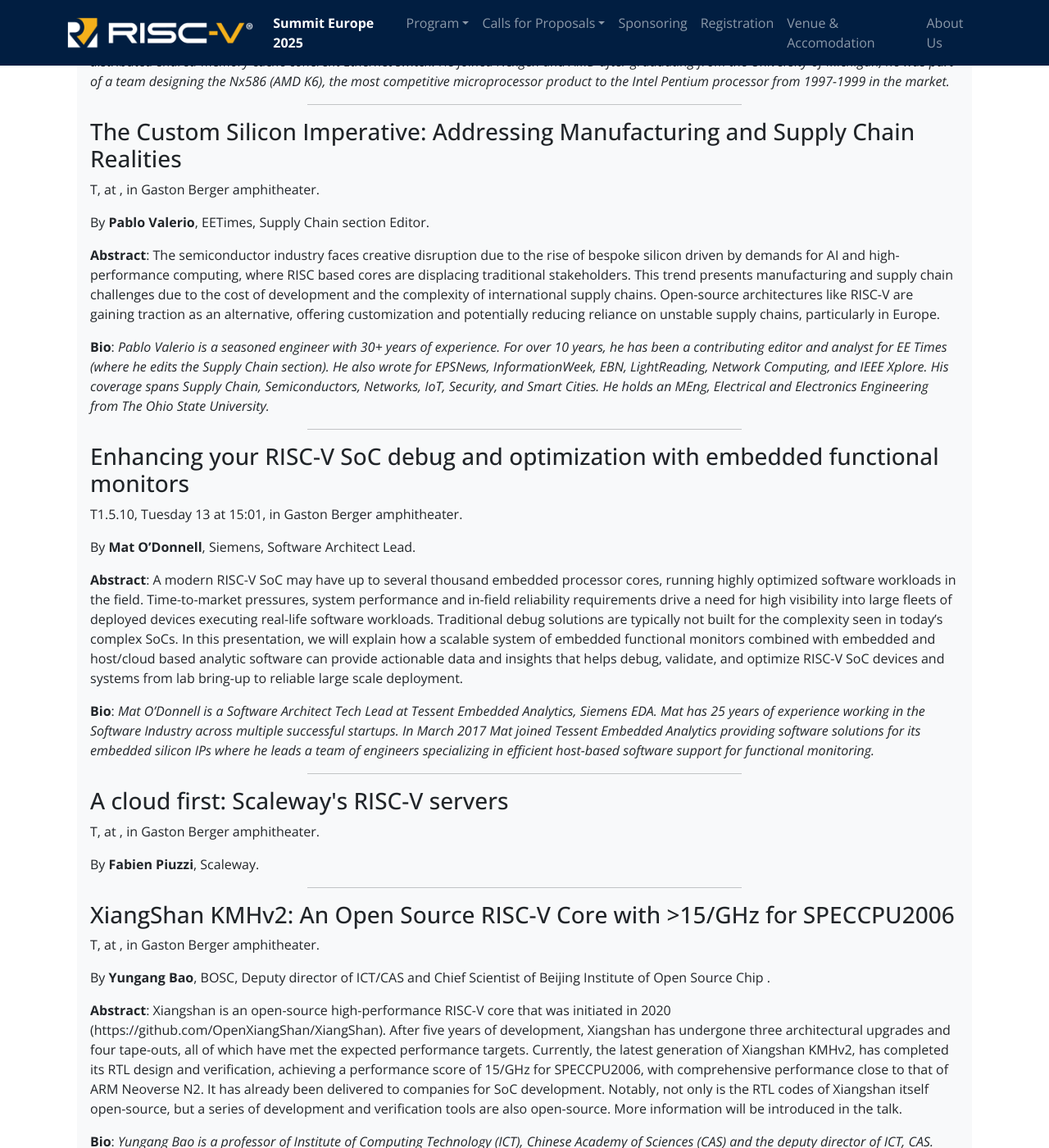
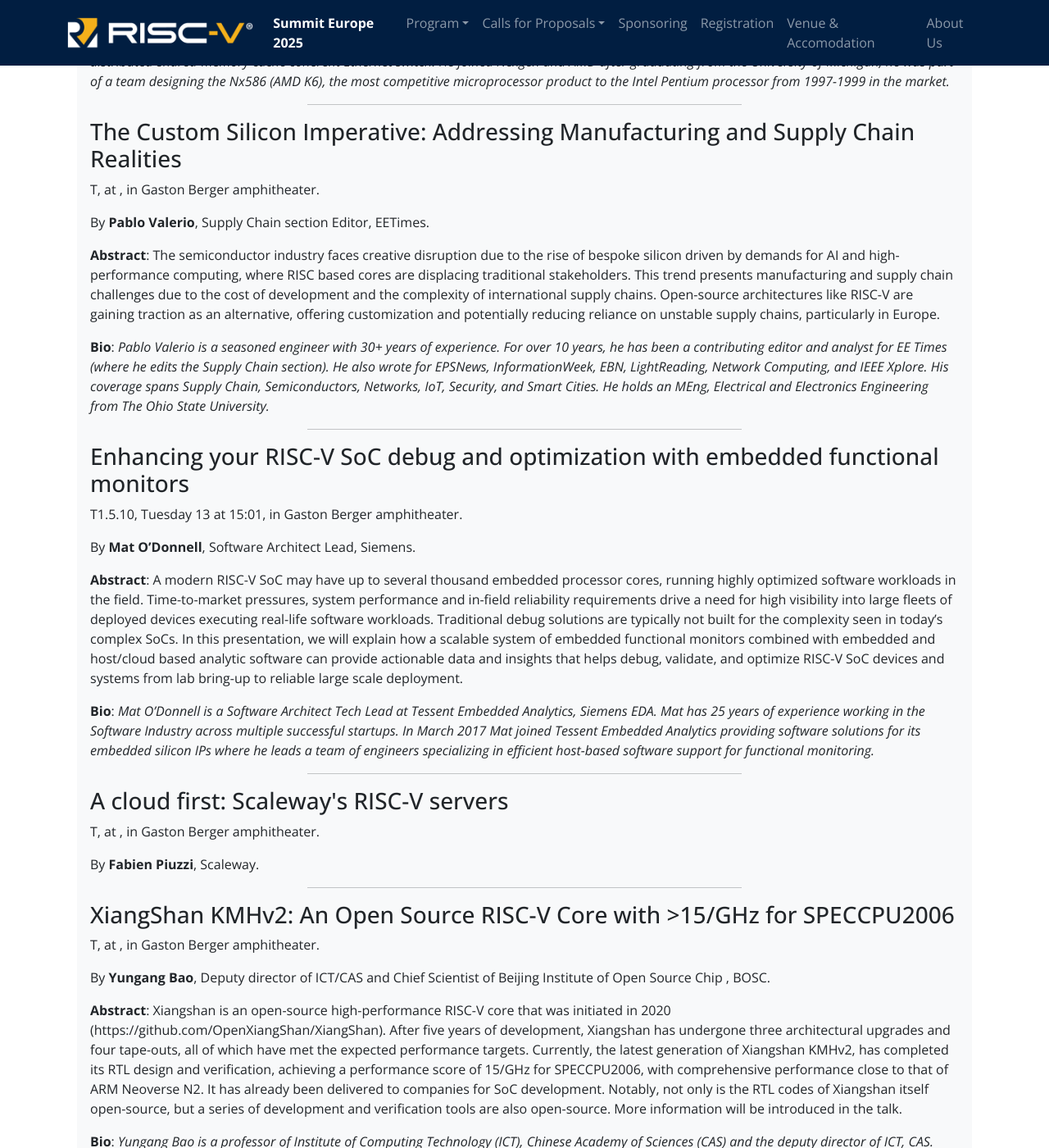
Before and after one commit to riscv-europe/summit-website-development, a Jekyll site: the page built from summit/2025/index.md, in a window 1280 px wide and 1400 px high, scrolled down 6011 px. Shown: the whole window at 82% size. Built offline with Jekyll 4.4.1, drawn with Linux system fonts in a browser that asks for light colours; some of the changed text lies outside the part shown.

Commit message:
Fix: align author data like in the main program: name, position, affiliation.

```diff
--- a/_includes/summit25talk-long.md
+++ b/_includes/summit25talk-long.md
@@ -5,8 +5,8 @@
 T{{ slot.SlotId }}, {{ session.DayLong }} at {{ slot.Start }}, in Gaston Berger amphitheater.
 
 By **{{ talk['FirstName'] }} {{ talk['LastName'] }}**
+{%- if talk['Position'] -%}, {{ talk['Position'] | strip }} {%- endif -%}
 {%- if talk['Company']  -%}, {{ talk['Company']  | strip }} {%- endif -%}
-{%- if talk['Position'] -%}, {{ talk['Position'] | strip }} {%- endif -%}
 .
 
 {% if talk['TalkAbstract'] %}**Abstract**: {{ talk['TalkAbstract'] | strip_newlines }} {% endif %}
```
